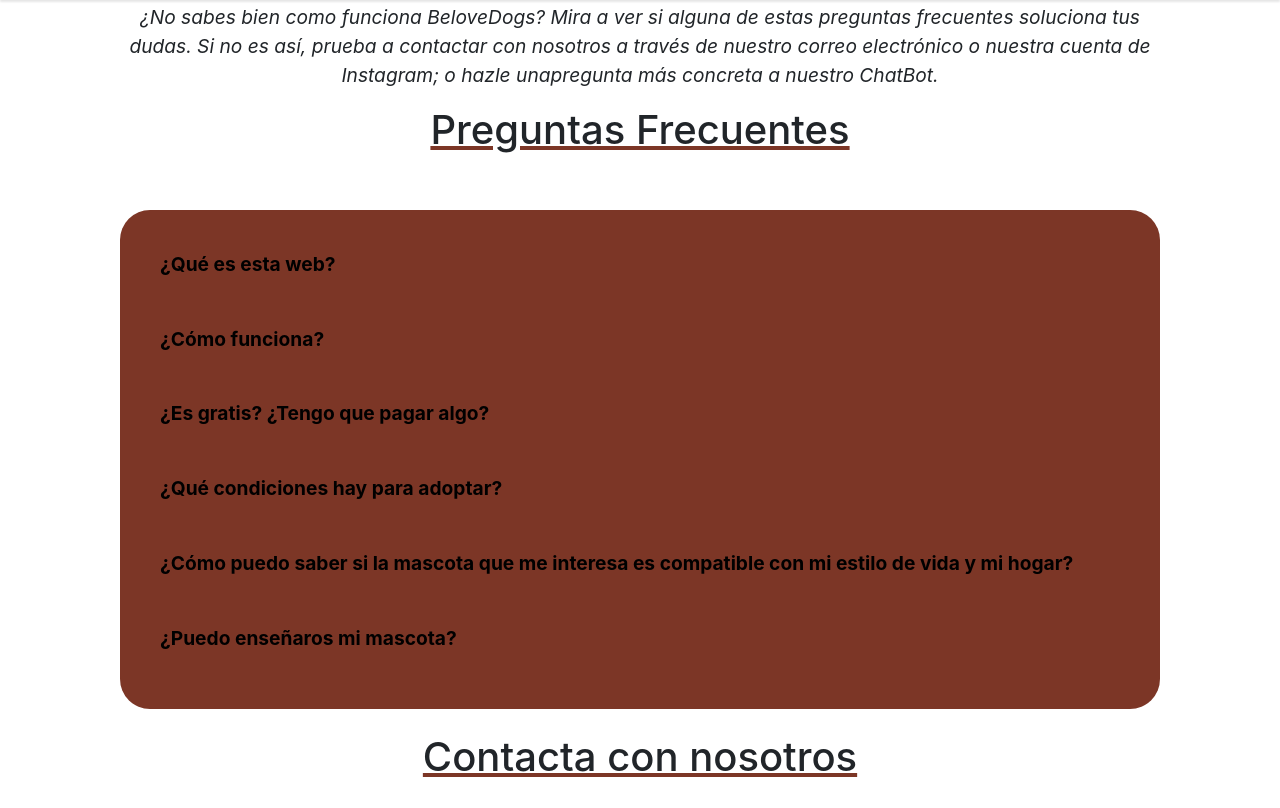
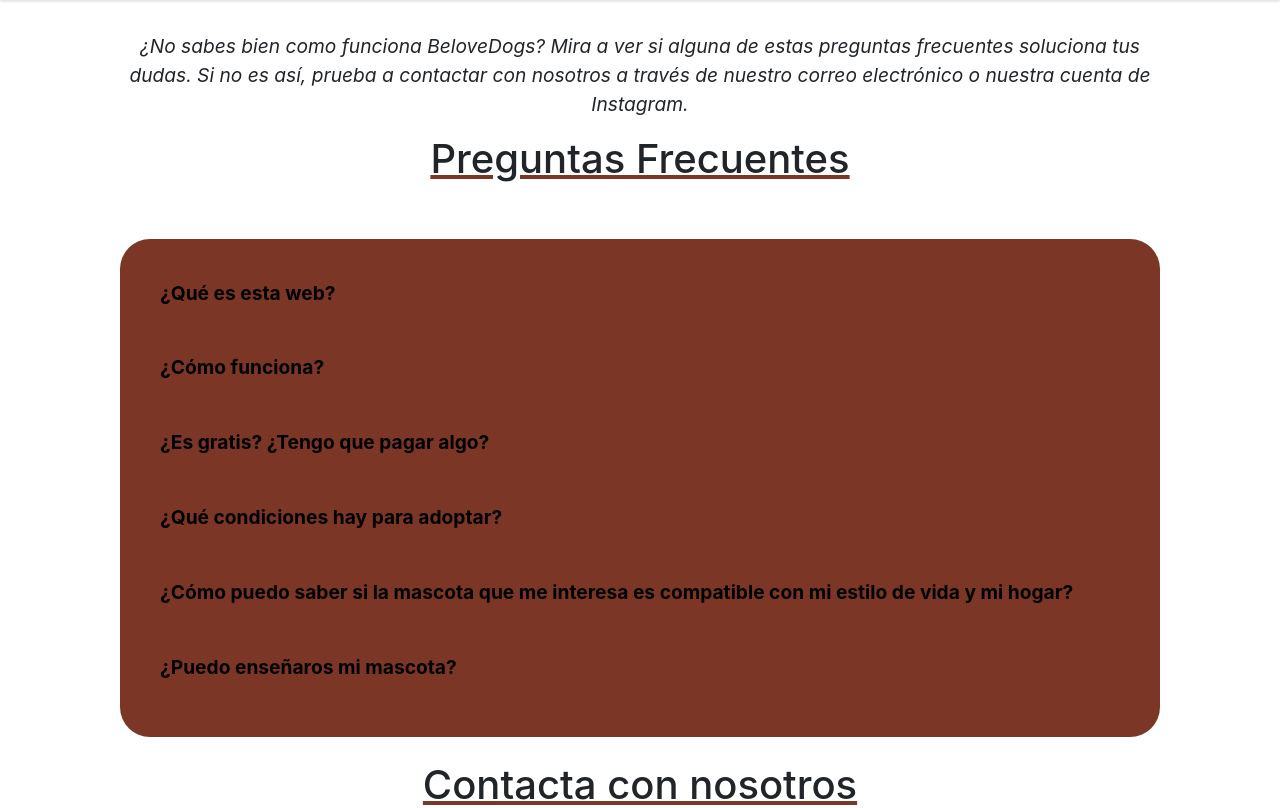
Before and after one commit to ignamart03/BeloveDogs_PHP, a PHP site: page /ayuda.php in a window 1280 px wide. Shown: the part 59-867 px from the top of the page. Run offline with PHP 8.4, Linux system fonts and the light colour scheme.

Commit message:
Update ayuda and quienes
Just some text

```diff
--- a/ayuda.php
+++ b/ayuda.php
@@ -61,11 +61,12 @@ session_start();
     </nav>
 
     <br>
+
     <div class="ayudaS margin-top">
         <i>
-            <p>¿No sabes bien como funciona BeloveDogs? Mira a ver si alguna de estas preguntas frecuentes soluciona tus dudas.
-                Si no es así, prueba a contactar con nosotros a través de nuestro correo electrónico o nuestra cuenta de Instagram;
-                o hazle unapregunta más concreta a nuestro ChatBot.</p>
+            <p><br>¿No sabes bien como funciona BeloveDogs? Mira a ver si alguna de estas preguntas frecuentes soluciona tus dudas.
+                Si no es así, prueba a contactar con nosotros a través de nuestro correo electrónico o nuestra cuenta de Instagram.
+            </p>
         </i>
     </div>
 
--- a/quienes.php
+++ b/quienes.php
@@ -130,7 +130,8 @@ session_start();
                 <div class="dropdown">
                     <p>
                         El portal web desarrollado en PHP proporciona una interfaz intuitiva y fácil de usar para los usuarios
-                        interesados en adoptar animales.
+                        interesados en adoptar animales. Pueden encontrar en un mismo lugar una gran cantidad de articulos, los mejores valorados
+                        de cada una de las mayores tiendas del país.
                     </p>
                 </div>
         </div>
```
